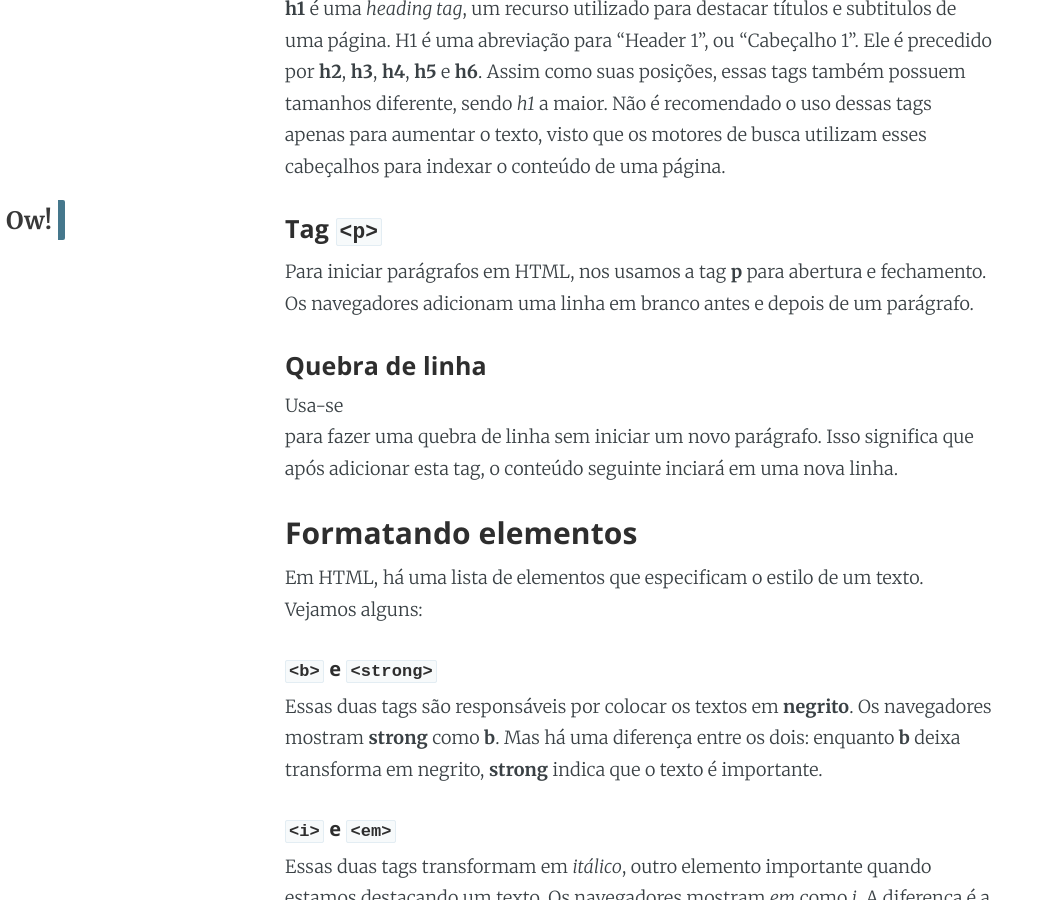
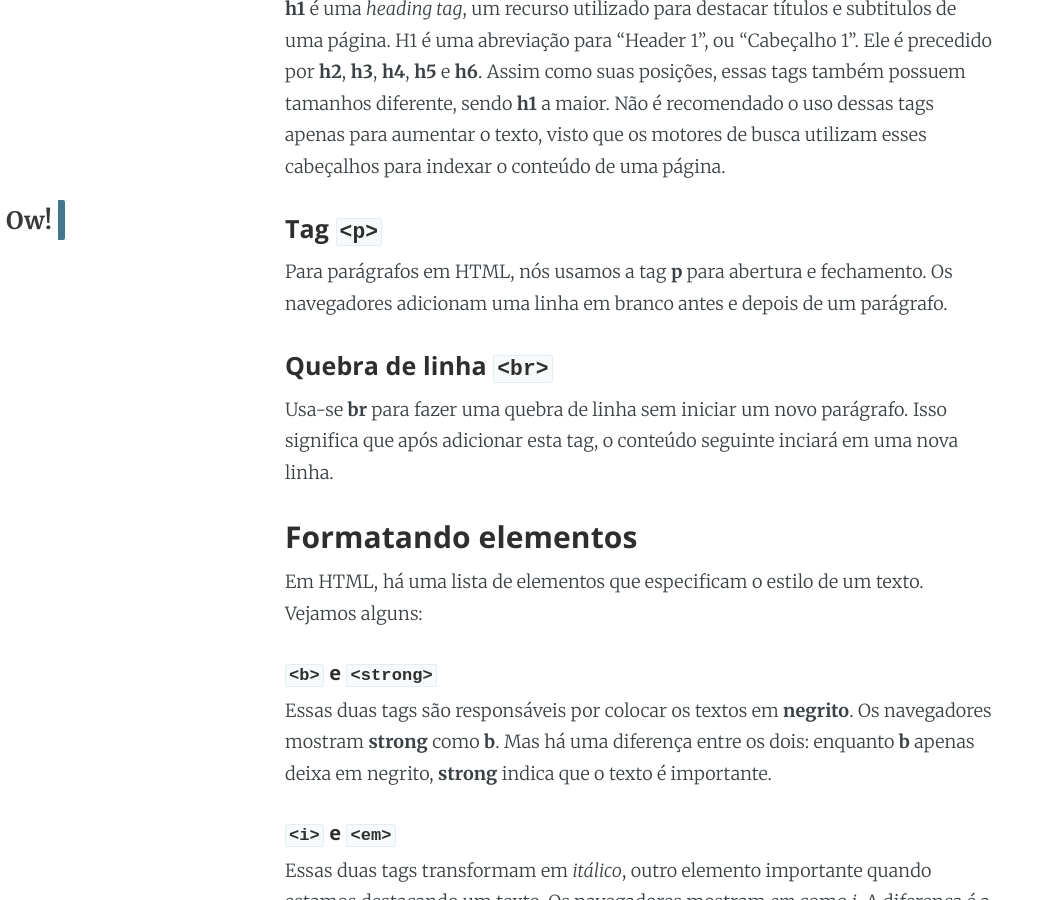
Before and after one commit to EnVolte/envolte.github.io, a Jekyll site: the page built from _posts/2018-06-26-curso-html-css-parte-2.markdown, in a window 1280 px wide and 900 px high, scrolled down 2216 px. Shown: the whole window, without its empty margins (0-1049 px from the left). Built offline with Jekyll 4.4.1, drawn with Linux system fonts in a browser that asks for light colours; comment, search, counter and statistics services are not loaded; some of the changed text lies outside the part shown.

Commit message:
Update 2018-06-26-curso-html-css-parte-2.markdown

```diff
--- a/_posts/2018-06-26-curso-html-css-parte-2.markdown
+++ b/_posts/2018-06-26-curso-html-css-parte-2.markdown
@@ -33,15 +33,15 @@ A tag **style** indica que todo conteúdo que estiver dentro dela será em CSS.
 
 #### Tags ``<h1>``, ``<h2>``, ``<h3>``, ``<h4>``, ``<h5>`` e ``<h6>``
 
-**h1** é uma *heading tag*, um recurso utilizado para destacar títulos e subtitulos de uma página. H1 é uma abreviação para "Header 1", ou "Cabeçalho 1". Ele é precedido por **h2**, **h3**, **h4**, **h5** e **h6**. Assim como suas posições, essas tags também possuem tamanhos diferente, sendo *h1* a maior. Não é recomendado o uso dessas tags apenas para aumentar o texto, visto que os motores de busca utilizam esses cabeçalhos para indexar o conteúdo de uma página.
+**h1** é uma *heading tag*, um recurso utilizado para destacar títulos e subtitulos de uma página. H1 é uma abreviação para "Header 1", ou "Cabeçalho 1". Ele é precedido por **h2**, **h3**, **h4**, **h5** e **h6**. Assim como suas posições, essas tags também possuem tamanhos diferente, sendo **h1** a maior. Não é recomendado o uso dessas tags apenas para aumentar o texto, visto que os motores de busca utilizam esses cabeçalhos para indexar o conteúdo de uma página.
 
 #### Tag ``<p>``
 
-Para iniciar parágrafos em HTML, nos usamos a tag **p** para abertura e fechamento. Os navegadores adicionam uma linha em branco antes e depois de um parágrafo.
+Para parágrafos em HTML, nós usamos a tag **p** para abertura e fechamento. Os navegadores adicionam uma linha em branco antes e depois de um parágrafo.
 
-#### Quebra de linha
+#### Quebra de linha ``<br>``
 
-Usa-se **<br>** para fazer uma quebra de linha sem iniciar um novo parágrafo. Isso significa que após adicionar esta tag, o conteúdo seguinte inciará em uma nova linha.
+Usa-se **br** para fazer uma quebra de linha sem iniciar um novo parágrafo. Isso significa que após adicionar esta tag, o conteúdo seguinte inciará em uma nova linha.
 
 ### Formatando elementos
 
@@ -49,7 +49,7 @@ Em HTML, há uma lista de elementos que especificam o estilo de um texto. Vejamo
 
 ##### ``<b>`` e ``<strong>``
 
-Essas duas tags são responsáveis por colocar os textos em **negrito**. Os navegadores mostram **strong** como **b**. Mas há uma diferença entre os dois: enquanto **b** deixa transforma em negrito, **strong** indica que o texto é importante.
+Essas duas tags são responsáveis por colocar os textos em **negrito**. Os navegadores mostram **strong** como **b**. Mas há uma diferença entre os dois: enquanto **b** apenas deixa em negrito, **strong** indica que o texto é importante.
 
 ##### ``<i>`` e ``<em>``
 
@@ -87,3 +87,5 @@ Agora que conhecemos um pouco sobre as tags do HTML, vamos colocá-las em práti
     <p>Aqui escreveremos o conteúdo.</p>
     </body>
     </html>
+
+O código acima é apenas um exemplo. Monte sua página com título e texto que quiser. Utilize as **tags de formatação** e o máximo de elementos ensinados que conseguir. Na próxima parte do curso, iremos colocar mais alguns itens dentro da página, incluiremos um **menu**, e aprenderemos a separar o conteúdo em ``divs``.
```
Also changed, not shown: other parts of _posts/2018-06-26-curso-html-css-parte-2.markdown (+2 -2 lines).
